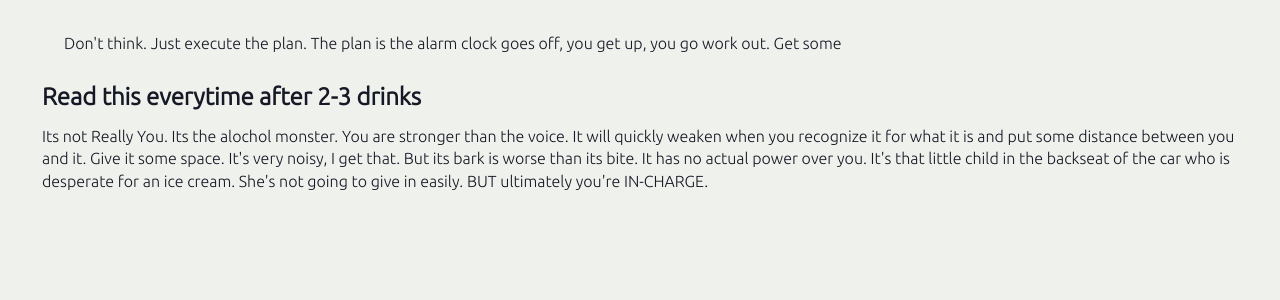
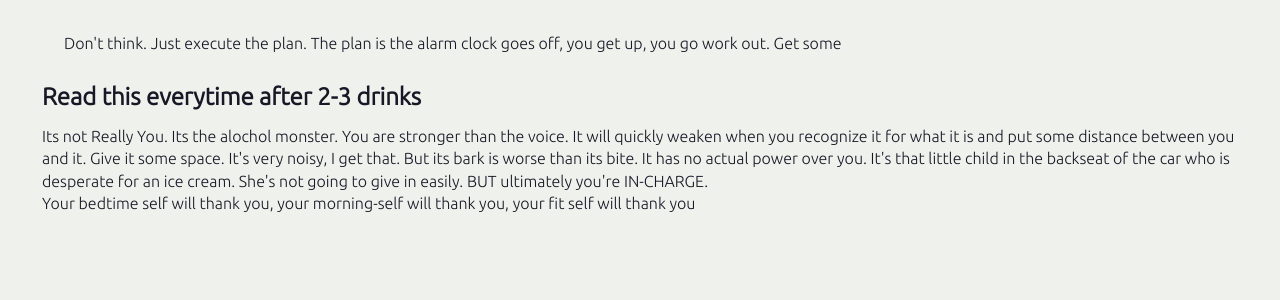
Before and after one commit to oreillyross/MyPortfolio, a Next.js app: page /up in a window 1280 px wide. Shown: the top 300 px of the page. Built offline with nearby package versions, Linux system fonts and the light colour scheme.

Commit message:
Update up.jsx

```diff
--- a/pages/up.jsx
+++ b/pages/up.jsx
@@ -11,6 +11,7 @@ export default function Page() {
         It's very noisy, I get that. But its bark is worse than its bite. It has no actual
         power over you. It's that little child in the backseat of the car who is desperate for an
         ice cream. She's not going to give in easily. BUT ultimately you're IN-CHARGE.
+            <div>Your bedtime self will thank you, your morning-self will thank you, your fit self will thank you</div>
         </p>
         </div>
         </>
```
